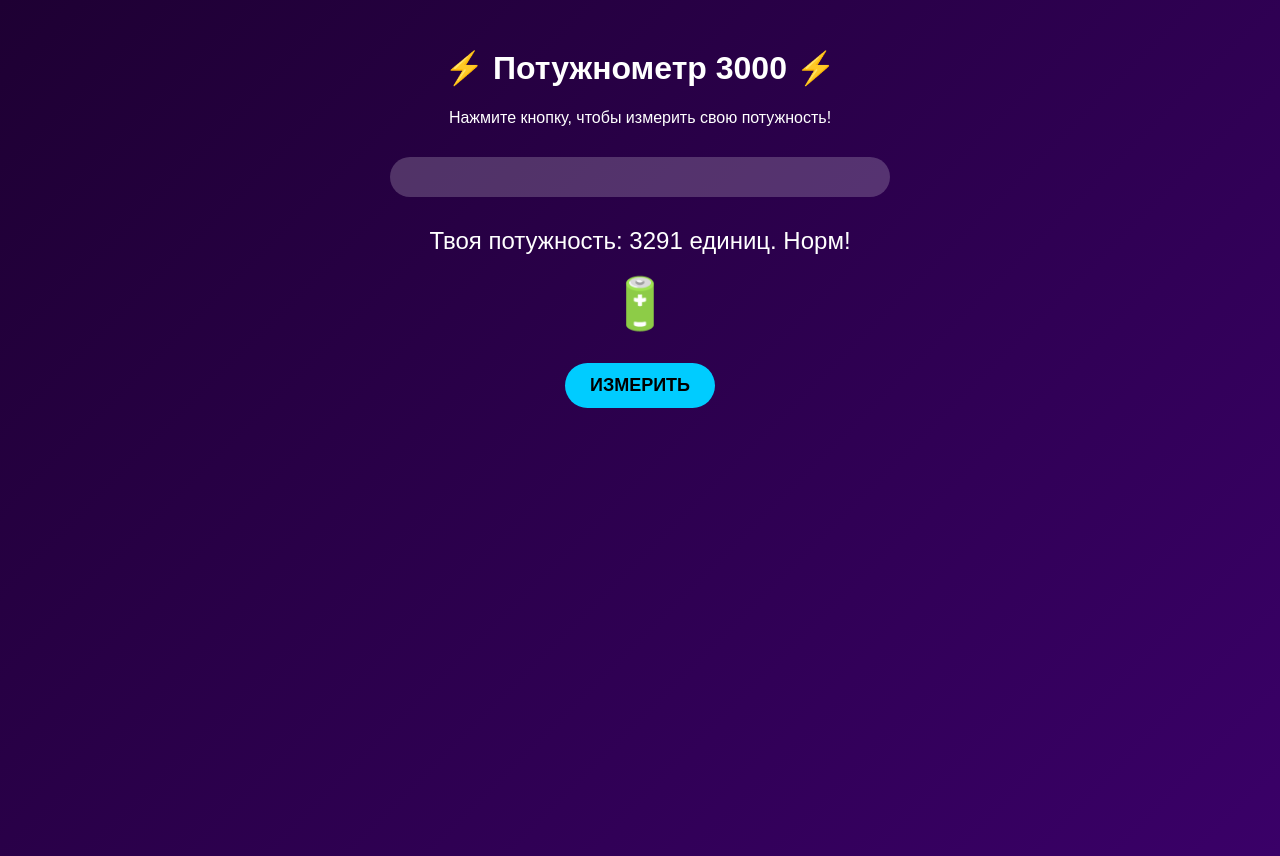
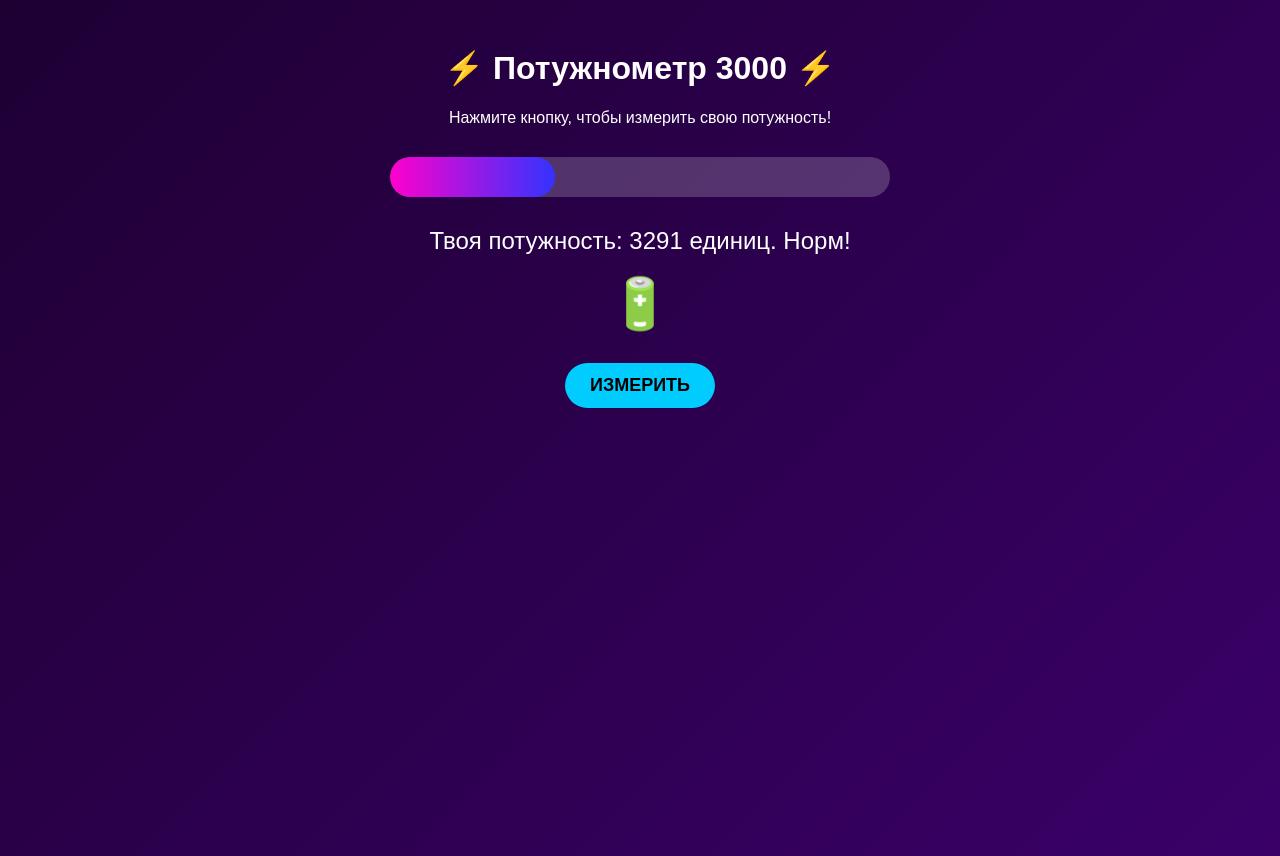
Before and after one commit to sosiska822/potuznometr, a plain HTML site: page index.html in a window 1280 px wide. Both pictures are taken after a click on the button "ИЗМЕРИТЬ". Drawn offline with Linux system fonts and the light colour scheme.

Commit message:
Update index.html

```diff
--- a/index.html
+++ b/index.html
@@ -57,23 +57,27 @@
         <h1>⚡ Потужнометр 3000 ⚡</h1>
         <p>Нажмите кнопку, чтобы измерить свою потужность!</p>
         <div class="power-bar">
-            <div class="питание-заполнение" id="powerFill"></div>
+            <div class="power-fill" id="powerFill"></div>
         </div>
         <div class="result" id="result">Готов к замеру...</div>
         <div class="emoji-result" id="emojiResult">🧪</div>
         <button onclick="measurePower()">ИЗМЕРИТЬ</button>
     </div>
+
+    <audio id="powerSound" src="power_up.mp3" preload="auto"></audio>
+
     <script>
         function measurePower() {
             const power = Math.floor(Math.random() * 10000);
             const powerFill = document.getElementById("powerFill");
             const resultText = document.getElementById("result");
             const emojiResult = document.getElementById("emojiResult");
+            const powerSound = document.getElementById("powerSound"); // Get the audio element
 
-            // Анимация заполнения шкалы
+            // Fill the power bar animation
             powerFill.style.width = `${power / 100}%`;
 
-            // Результат с мемными комментариями
+            // Results with meme comments
             let comment = "";
             let emoji = "🧪";
 
@@ -90,6 +94,9 @@
 
             resultText.innerText = comment;
             emojiResult.innerText = emoji;
+
+            // Play sound
+            powerSound.play();
         }
     </script>
 </body>
```
